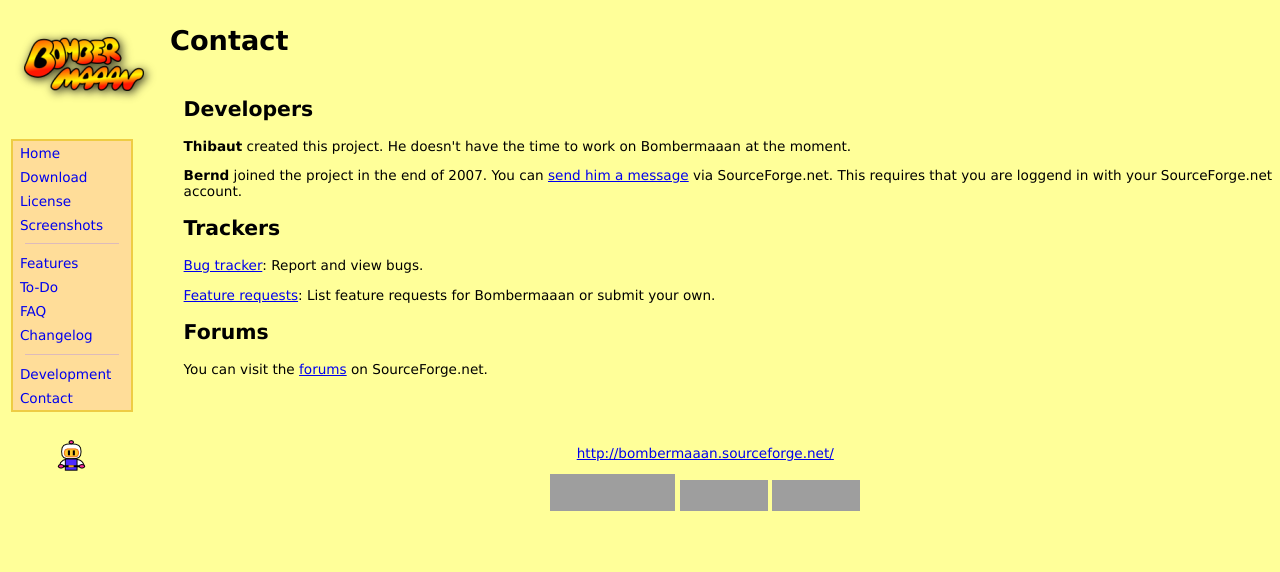
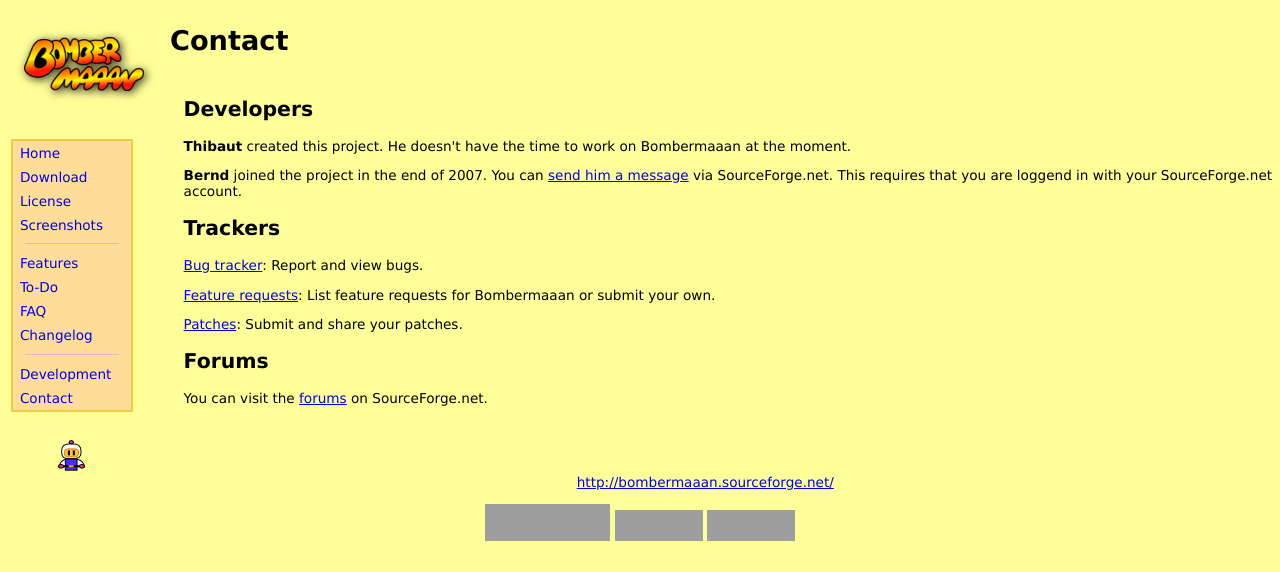
Before and after one commit to talregev/Bombermaaan, a PHP site: page /contact.php in a window 1280 px wide. Shown: the top 572 px of the page. Run offline with PHP 8.4, Linux system fonts and the light colour scheme; grey boxes are pictures that could not be loaded.

Commit message:
Added arena_remote_bomb image files to VC project (otherwise resource projects are not rebuild when image was modified), added weblink to patch tracker in contact page
git-svn-id: https://svn.code.sf.net/p/bombermaaan/code/trunk@528 7fe5b47a-8640-0410-b185-a85574715510

```diff
--- a/web/contact.php
+++ b/web/contact.php
@@ -34,6 +34,10 @@ This requires that you are loggend in with your SourceForge.net account.
 <a href="https://sourceforge.net/tracker/?atid=563213&amp;group_id=81520&amp;func=browse">Feature requests</a>: List feature requests for Bombermaaan or submit your own.
 </p>
 
+<p>
+<a href="https://sourceforge.net/tracker/?atid=563212&amp;group_id=81520&amp;func=browse">Patches</a>: Submit and share your patches.
+</p>
+
 <h2>Forums</h2>
 
 <p>
```
Also changed, not shown: 2 other files.
